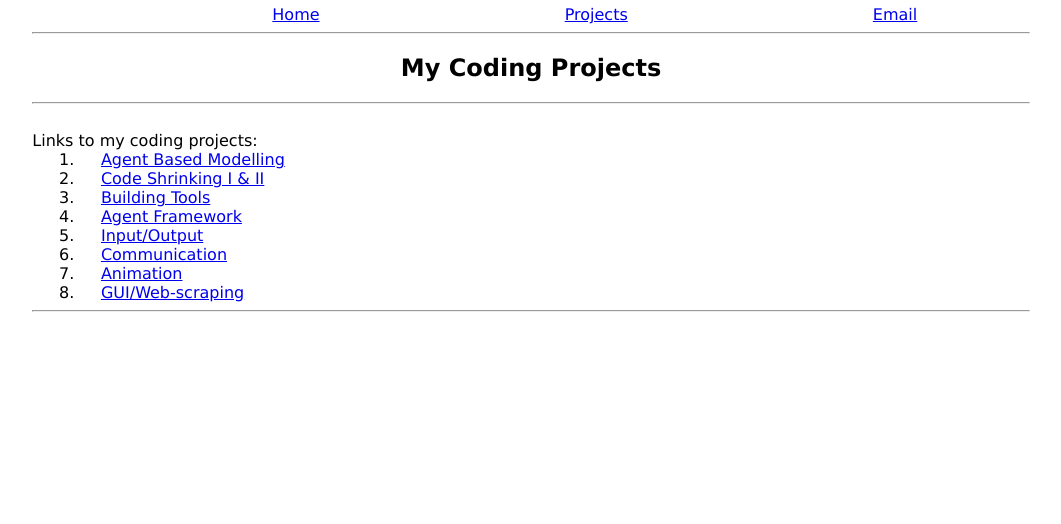
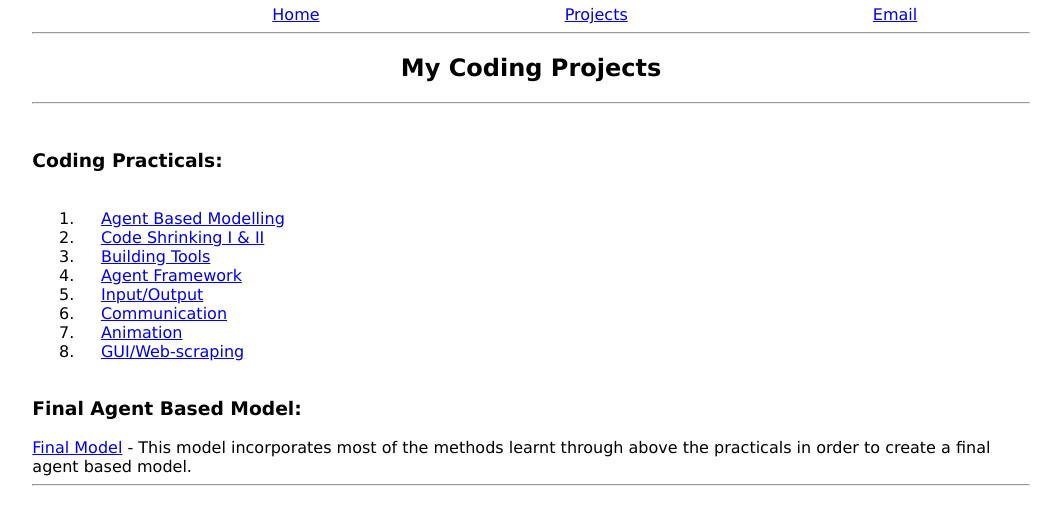
Before and after one commit to ee15ec/ee15ec.github.io, a plain HTML site: page Projects.html in a window 1280 px wide. Shown: the part 72-596 px from the top of the page, without its empty margins (109-1170 px from the left). Drawn offline with Linux system fonts and the light colour scheme.

Commit message:
updating webpage

```diff
--- a/Projects.html
+++ b/Projects.html
@@ -44,9 +44,8 @@ h1 {
 
 			<h2 style="text-align:center;">My Coding Projects </h2><hr><br>
 	<body class="indented">
-Links to my coding projects: <br>
-
-
+<h3>Coding Practicals: </h3>
+<br>
 <a class="indented2"> 1.</a><a href="https://github.com/ee15ec/ABM">Agent Based Modelling</a>
 <br>
 <a class="indented2"> 2.</a><a href="https://github.com/ee15ec/Code-Shrinking">Code Shrinking I & II</a>
@@ -62,6 +61,10 @@ Links to my coding projects: <br>
 <a class="indented2"> 7.</a><a href="https://github.com/ee15ec/Animation">Animation</a>
 <br>
 <a class="indented2"> 8.</a><a href="https://github.com/ee15ec/GUIs">GUI/Web-scraping</a>
+<br>
+<br>
+<h3>Final Agent Based Model: </h3>
+<a href="https://github.com/ee15ec/Final-ABM">Final Model</a> - This model incorporates most of the methods learnt through above the practicals in order to create a final agent based model.
 
 
 <hr>
```
